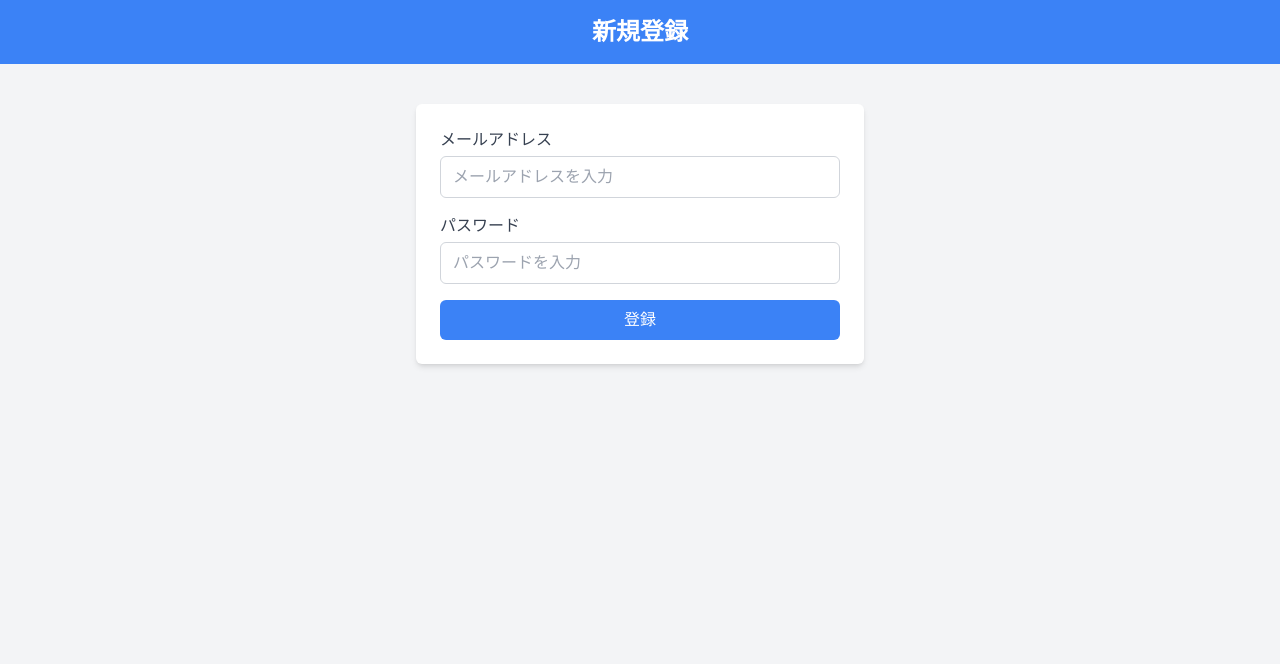
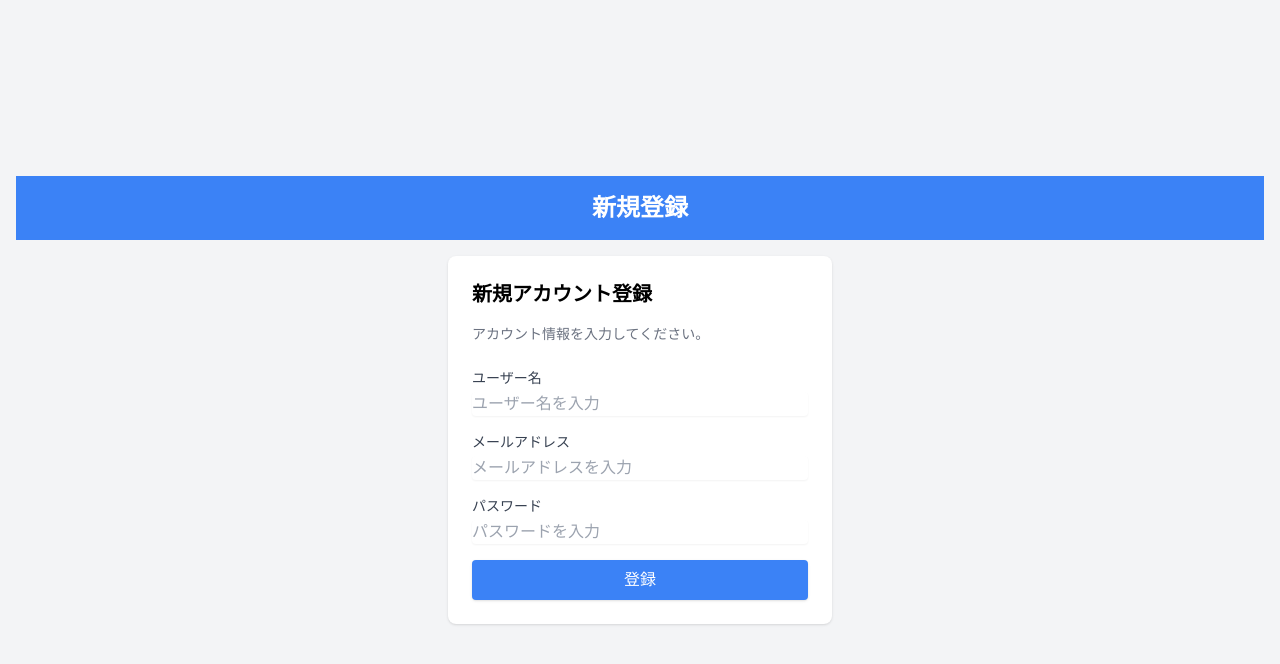
Before and after one commit to ms-engineer-bc24-10/Section_9_team_B, a Next.js app in the folder frontend/: page /auth/signup in a window 1280 px wide. Shown: the top 664 px of the page. Built offline with nearby package versions, Linux system fonts and the light colour scheme.

Commit message:
新規登録画面の作成

```diff
--- a/frontend/src/app/auth/signup/page.tsx
+++ b/frontend/src/app/auth/signup/page.tsx
@@ -1,34 +1,73 @@
 export default function SignupPage() {
   return (
-    <div className="min-h-screen flex flex-col items-center bg-gray-100">
+    <div className="min-h-screen flex flex-col items-center justify-center bg-gray-100 p-4">
       {/* ヘッダー */}
       <header className="w-full bg-blue-500 text-white py-4 text-center">
         <h1 className="text-2xl font-bold">新規登録</h1>
       </header>
 
       {/* メインコンテンツ */}
-      <main className="flex flex-col items-center w-full mt-10 px-4">
-        <form className="w-full max-w-md bg-white p-6 rounded-md shadow-md">
+      <main className="w-full max-w-sm bg-white shadow rounded-lg p-6 mt-4">
+        <h2 className="text-xl font-bold mb-4">新規アカウント登録</h2>
+        <p className="text-sm text-gray-500 mb-6">
+          アカウント情報を入力してください。
+        </p>
+
+        {/* フォーム */}
+        <form>
           {/* ユーザー名 */}
           <div className="mb-4">
-            <label className="block mb-1 text-gray-700">メールアドレス</label>
+            <label
+              htmlFor="username"
+              className="block text-sm font-medium text-gray-700"
+            >
+              ユーザー名
+            </label>
             <input
               type="text"
-              className="w-full px-3 py-2 border border-gray-300 rounded-md"
-              placeholder="メールアドレスを入力"
+              id="username"
+              placeholder="ユーザー名を入力"
+              className="mt-1 block w-full rounded border-gray-300 shadow-sm focus:border-blue-500 focus:ring focus:ring-blue-200"
             />
           </div>
+
+          {/* メールアドレス */}
+          <div className="mb-4">
+            <label
+              htmlFor="email"
+              className="block text-sm font-medium text-gray-700"
+            >
+              メールアドレス
+            </label>
+            <input
+              type="email"
+              id="email"
+              placeholder="メールアドレスを入力"
+              className="mt-1 block w-full rounded border-gray-300 shadow-sm focus:border-blue-500 focus:ring focus:ring-blue-200"
+            />
+          </div>
+
           {/* パスワード */}
           <div className="mb-4">
-            <label className="block mb-1 text-gray-700">パスワード</label>
+            <label
+              htmlFor="password"
+              className="block text-sm font-medium text-gray-700"
+            >
+              パスワード
+            </label>
             <input
               type="password"
-              className="w-full px-3 py-2 border border-gray-300 rounded-md"
+              id="password"
               placeholder="パスワードを入力"
+              className="mt-1 block w-full rounded border-gray-300 shadow-sm focus:border-blue-500 focus:ring focus:ring-blue-200"
             />
           </div>
+
           {/* 登録ボタン */}
-          <button className="w-full px-4 py-2 bg-blue-500 text-white rounded-md hover:bg-blue-600">
+          <button
+            type="submit"
+            className="w-full bg-blue-500 text-white py-2 rounded shadow hover:bg-blue-600 transition"
+          >
             登録
           </button>
         </form>
```
